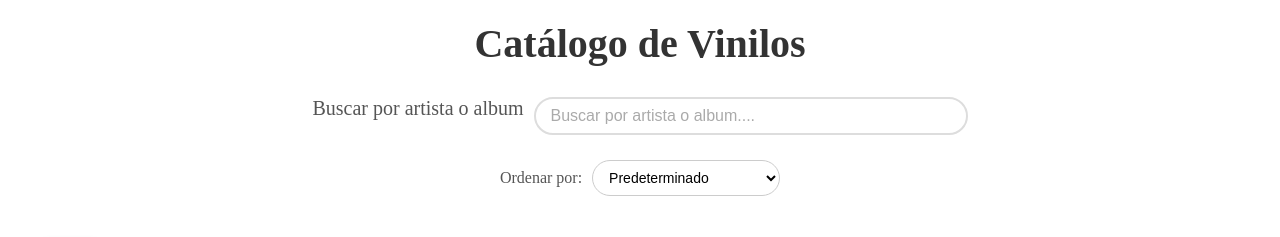
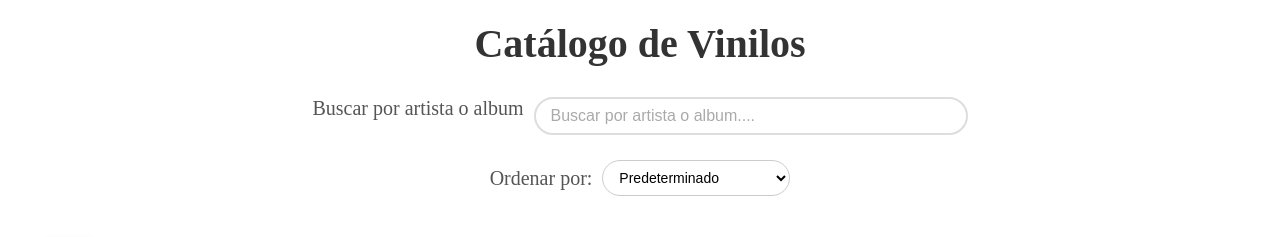
Before and after one commit to joajose8209/proyecto-e-commerce, a React (Vite) app: page / in a window 1280 px wide. Shown: the top 237 px of the page. Built offline with nearby package versions, Linux system fonts and the light colour scheme.

Commit message:
Sprint 7 Martes conectando el menu desplegable a la memoria de la aplicacion

```diff
--- a/src/App.jsx
+++ b/src/App.jsx
@@ -16,14 +16,16 @@ function App() {
   const [todosLosProductos, setTodosLosProductos] = useState([]);
   const [productosFiltrados, setProductosFiltrados] = useState([]);
   const [carrito, setCarrito] = useState(() => {
-    const carritoGuardado = localStorage.getItem('carrito');
-    return carritoGuardado ? JSON.parse(carritoGuardado) : [];
+  const carritoGuardado = localStorage.getItem('carrito');
+  return carritoGuardado ? JSON.parse(carritoGuardado) : [];
   });
 
   // 1. Aqui tenia antes de Contex Api Favoritos cargada desde localStorage.
 
   const [busqueda, setBusqueda] = useState('');
   const [filtroGenero, setFiltroGenero] = useState('Todos');
+  //Sprint 7 dando memoria al ordenamiento
+  const [criterioOrden, setCriterioOrden] = useState('predeterminado');
 
   // --- EFECTOS ---
   useEffect(() => {
@@ -87,6 +89,8 @@ function App() {
                 filtroGenero={filtroGenero}
                 setFiltroGenero={setFiltroGenero}
                 generosUnicos={generosUnicos}
+                criterioOrden={criterioOrden}
+                setCriterioOrden={setCriterioOrden}
               />
             }
           />
--- a/src/components/Filters.jsx
+++ b/src/components/Filters.jsx
@@ -1,11 +1,10 @@
 import React from 'react';
 import '../styles/filter.css';
-function Filters({ terminoBusqueda, setTerminoBusqueda, generoSeleccionado, setGeneroSeleccionado, generos = [] }) {
+function Filters({ terminoBusqueda, setTerminoBusqueda, generoSeleccionado, setGeneroSeleccionado, generos = [], criterioOrden, setCriterioOrden }) {
   return (
-    // CORRECCIÓN: Tuve un problema porque no añadi un Fragmento <> para envolver todo en un solo elemento raíz
-    <>
 
-  <div className="search-container">
+ <>
+ <div className="search-container">
   <label htmlFor="search-input">Buscar por artista o album </label>
   <input
     id="search-input"
@@ -20,7 +19,10 @@ function Filters({ terminoBusqueda, setTerminoBusqueda, generoSeleccionado, setG
 {/* Sprint 7 etiqueta select */}
 <div className="sort-container">
 <label htmlFor='sort-select'>Ordenar por:</label>
-<select id='sort-select' name='sort'>
+<select id='sort-select' name='sort'
+value={criterioOrden}
+onChange={(e) => setCriterioOrden(e.target.value)}
+>
 <option value="predeterminado">Predeterminado</option>
 <option value="precio-asc">Precio: Menor a Mayor</option>
 <option value="precio-desc">Precio: Mayor a Menor</option>
--- a/src/pages/HomePage.jsx
+++ b/src/pages/HomePage.jsx
@@ -10,10 +10,8 @@ function HomePage({
   setFiltroGenero,
   agregarAlCarrito,
   generosUnicos,
-// Recibo las props de favoritos
-//Sprint 6 Martes elimine props.
-//toggleFavorito,
-//favoritos
+  criterioOrden,
+  setCriterioOrden,
 }) {
 
   return (
@@ -26,6 +24,8 @@ function HomePage({
         generoSeleccionado={filtroGenero}
         setGeneroSeleccionado={setFiltroGenero}
         generos={['Todos', ...(generosUnicos || [])]}
+        criterioOrden={criterioOrden}
+        setCriterioOrden={setCriterioOrden}
       />
 
       {/* Pasaje ProductList.Srint 6 Martes borro props.  */}
--- a/src/styles/filter.css
+++ b/src/styles/filter.css
@@ -92,6 +92,7 @@
   display: flex;
   justify-content: center;
   align-items: center;
+  font-size: 20px;
   gap: 10px; /* Espacio entre la etiqueta y el menú */
   margin-bottom: 20px;
 }
```
